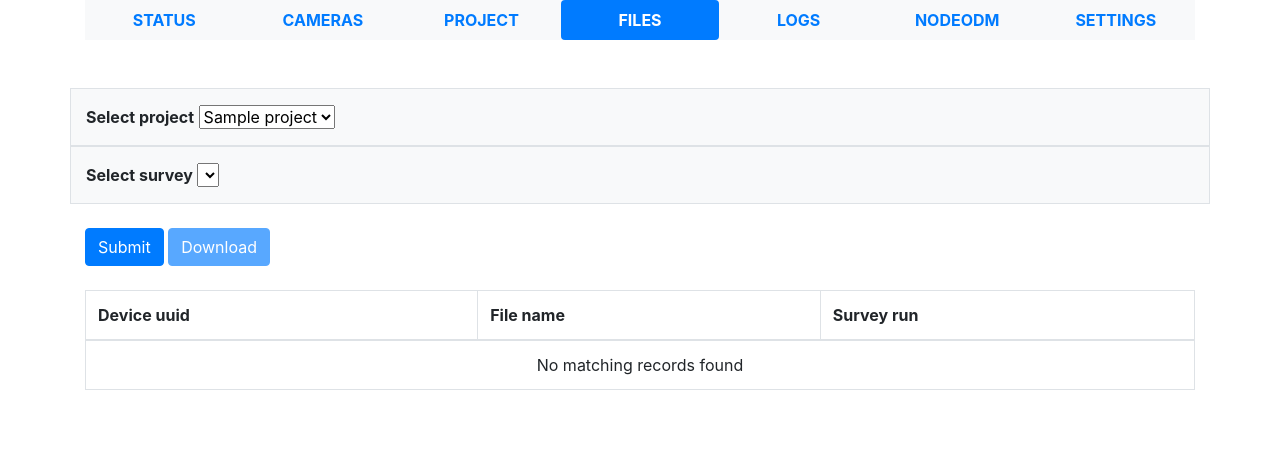
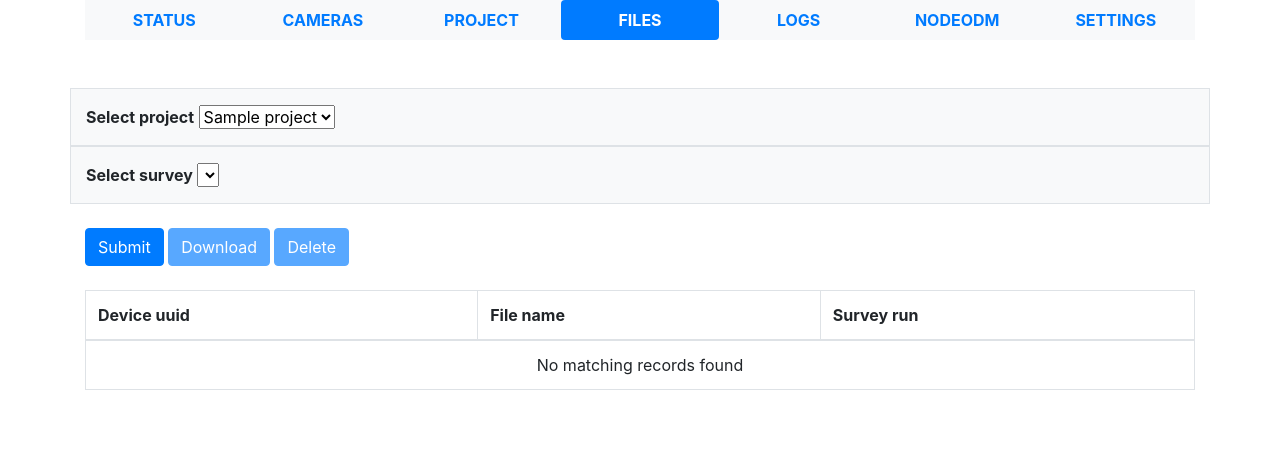
Before and after one commit to localdevices/libre360, a Flask app: page /file_page in a window 1280 px wide. Shown: the top 465 px of the page. Run offline with Flask 2, Linux system fonts and the light colour scheme; a database or web service that is not in the repository returns one stand-in record (values such as "Sample title"); lists and menus that the app fills with data are empty; parts of the project's set-up code (start-up, migrations or seed data) failed here and were passed over; some libraries are stand-ins or nearby versions.

Commit message:
provision for deleting files #86

```diff
--- a/app.py
+++ b/app.py
@@ -345,6 +345,25 @@ def _download():
     )
     return response
 
+@app.route("/_delete", methods=["GET"], endpoint="_delete")
+def _delete():
+    """
+    delete selection
+    """
+    # retrieve arguments (stringified json)
+    args = cleanopts(request.args)
+    fns = json.loads(args["photos"])
+    # open a dedicated connection for the download
+    cur_delete = conn.cursor()
+    # TODO: delete selection return positive response.
+
+    # response = Response(generator(cur_download), mimetype="application/zip")
+    # response.headers["Content-Disposition"] = "attachment; filename={}".format(
+    #     "odm360.zip"
+    # )
+    return make_response(jsonify('Files successfully deleted', 200))
+
+
 
 @app.route("/picam", methods=["GET", "POST"])
 def picam():
--- a/templates/file_page.html
+++ b/templates/file_page.html
@@ -46,6 +46,7 @@
     <br>
     <button onclick="fetchFiles()" id="query" name="query" class="btn btn-primary">Submit</button>
     <button onclick="downloadFiles()" id="download" name="download" class="btn btn-primary" type="button" disabled>Download</button>
+    <button onclick="deleteFiles()" id="delete" name="delete" class="btn btn-primary" type="button" disabled>Delete</button>
     <br>
 </div>
 <br>
@@ -93,15 +94,26 @@ function fetchFiles(){
                 photos = JSON.stringify(data);
                 // make download button active if data is received
                 document.getElementById("download").disabled = false
+                document.getElementById("delete").disabled = false
             }
         }
     );
 }
+
 function downloadFiles(){
     // redirect to download page
     var url = '/odm360.zip?photos=' + photos
     window.location.replace(url)
 }
+
+function deleteFiles(){
+    if (confirm("Are you sure you want to delete the selection?")) {
+    // redirect to download page
+    var url = '/_delete?photos=' + photos
+    window.location.href = url;
+    }
+}
+
 loadTable();
 </script>
 {% endblock %}
```
